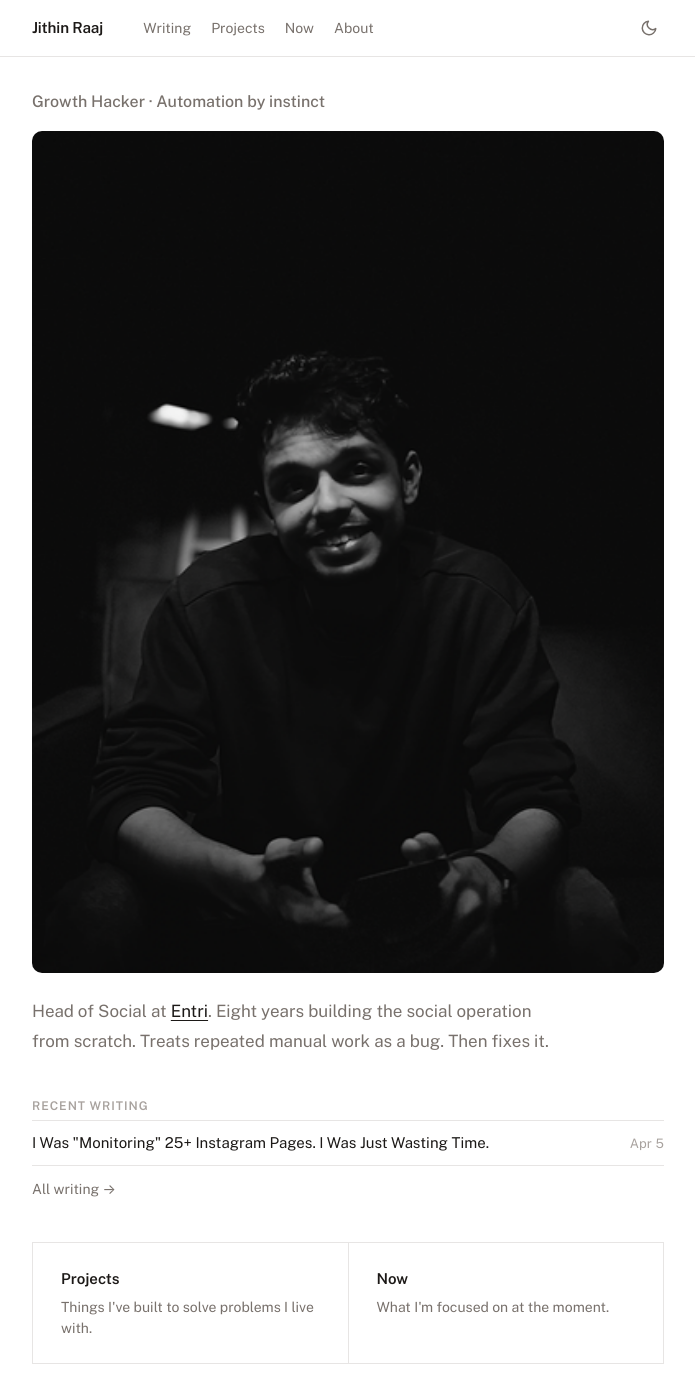
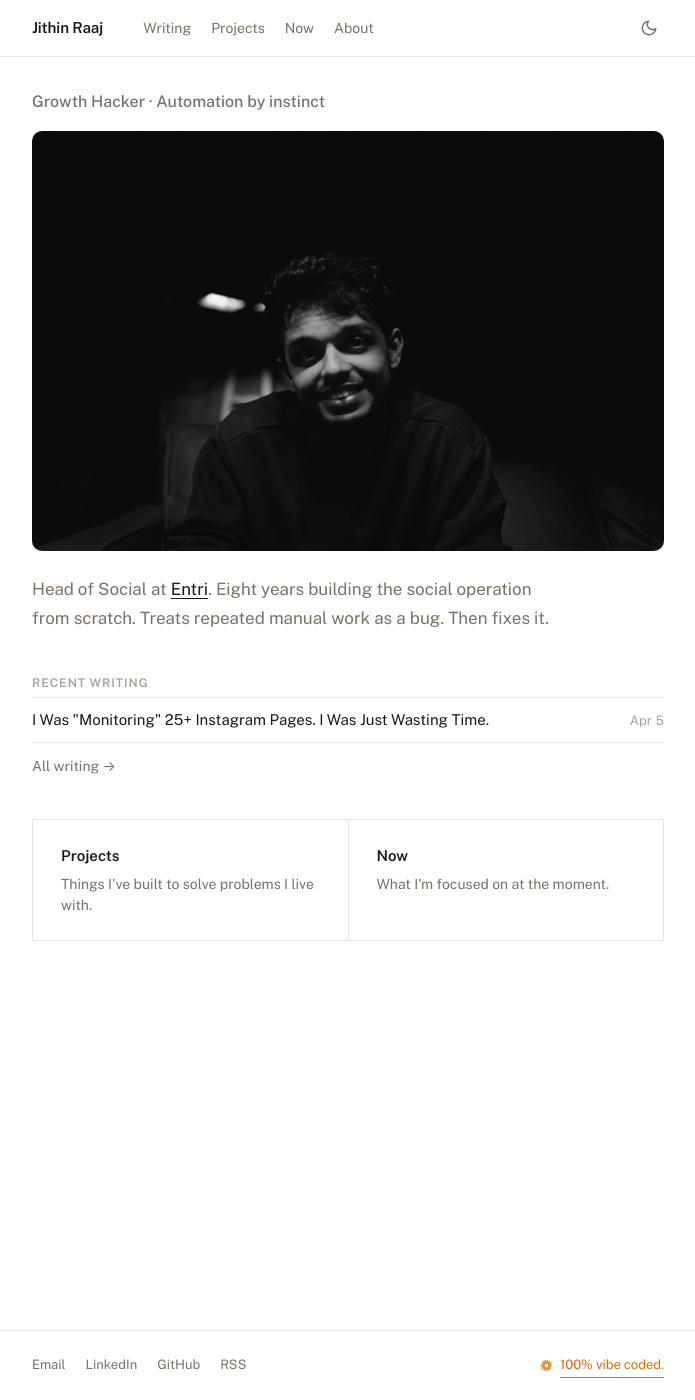
Before and after one commit to jithinrajtk/jithinrajtk.github.io, a Jekyll site: the page built from index.html, in a window 1280 px wide and 1400 px high. Shown: the whole window, without its empty margins (292-987 px from the left). Built offline with Jekyll 4.4.1, drawn with Linux system fonts in a browser that asks for light colours; nearby versions of some CDN libraries.

Commit message:
Cap portrait photo height at 420px — was taking full screen

```diff
--- a/assets/css/main.css
+++ b/assets/css/main.css
@@ -229,6 +229,7 @@ img {
 .home-photo {
   width: 100%;
   aspect-ratio: 3 / 4;
+  max-height: 420px;
   border-radius: 10px;
   object-fit: cover;
   object-position: center 20%;
```
